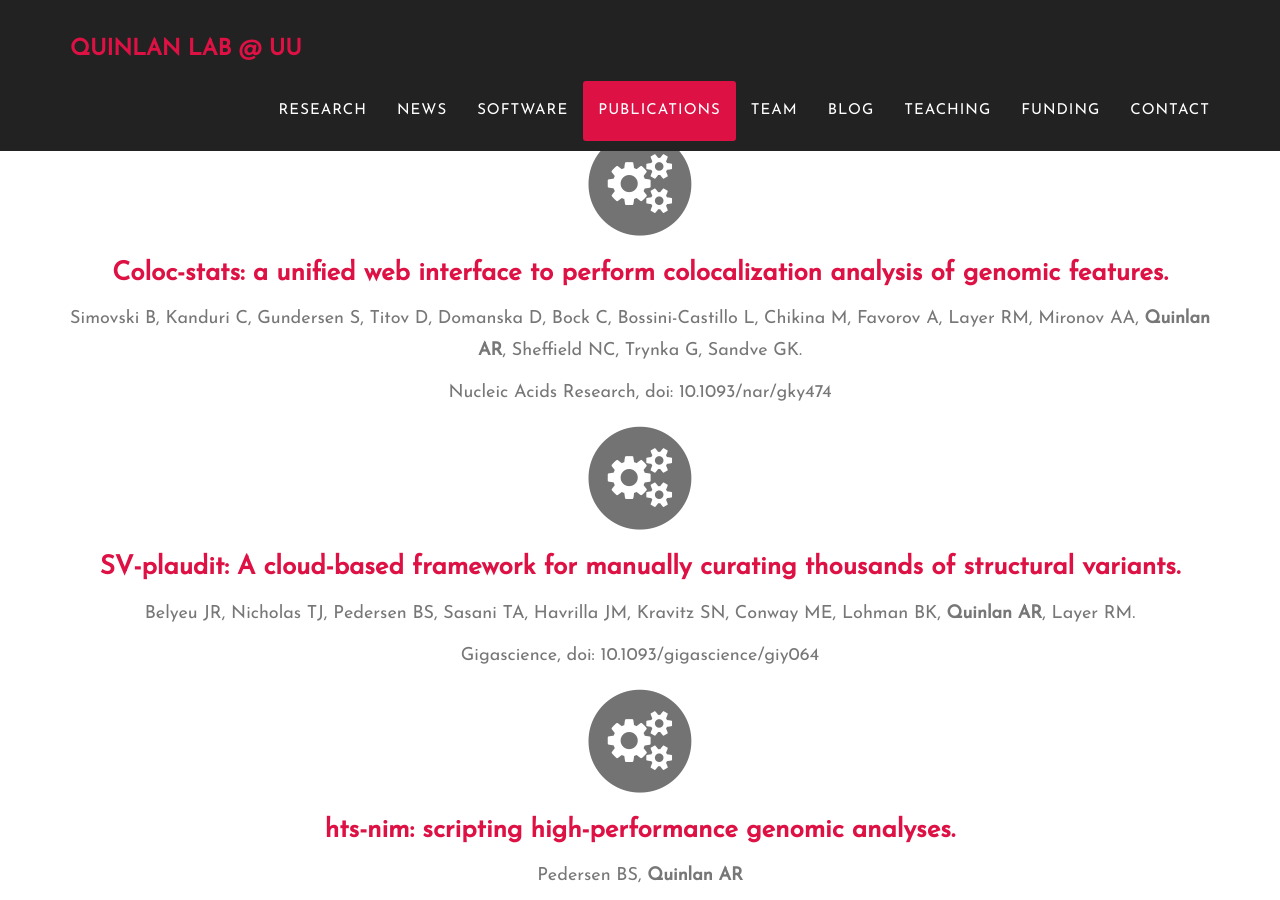
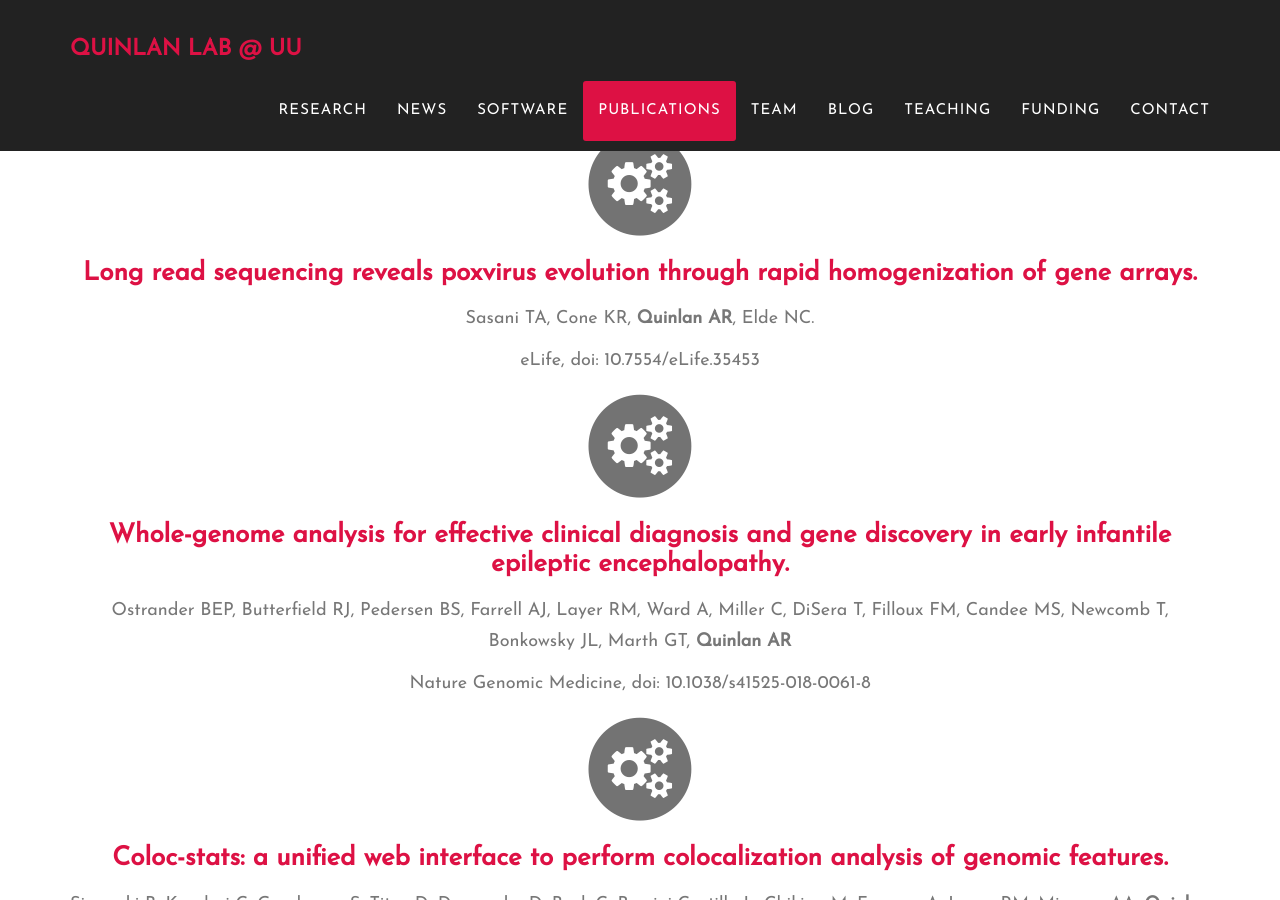
Before and after one commit to arq5x/arq5x.github.io, a Jekyll site: the page built from index.html, in a window 1280 px wide and 900 px high, scrolled down 8826 px. Built offline with Jekyll 4.4.1, drawn with Linux system fonts in a browser that asks for light colours; some web fonts are replaced.

Commit message:
add eiee and vaccinia papers

```diff
--- a/_includes/publications.html
+++ b/_includes/publications.html
@@ -25,6 +25,28 @@
 <!-- 2018 -->
             <div class="row text-center">
             <h2 class="section-heading">2018</h2>
+            </div>
+            <div class="row text-center">
+                <div class="col-md-12">
+                    <span class="fa-stack fa-4x">
+                        <i class="fa fa-circle fa-stack-2x text-secondary"></i>
+                        <i class="fa fa-gears fa-stack-1x fa-inverse"></i>
+                    </span>
+                    <h3 class="service-heading"><a href="https://elifesciences.org/articles/35453">Long read sequencing reveals poxvirus evolution through rapid homogenization of gene arrays.</a></h3>
+                    <p class="text-muted">Sasani TA, Cone KR, <strong>Quinlan AR</strong>, Elde NC.</p>
+                    <p class="text-muted">eLife, doi: 10.7554/eLife.35453</p>
+                </div>
+            </div>
+            <div class="row text-center">
+                <div class="col-md-12">
+                    <span class="fa-stack fa-4x">
+                        <i class="fa fa-circle fa-stack-2x text-secondary"></i>
+                        <i class="fa fa-gears fa-stack-1x fa-inverse"></i>
+                    </span>
+                    <h3 class="service-heading"><a href="https://www.nature.com/articles/s41525-018-0061-8">Whole-genome analysis for effective clinical diagnosis and gene discovery in early infantile epileptic encephalopathy.</a></h3>
+                    <p class="text-muted">Ostrander BEP, Butterfield RJ, Pedersen BS, Farrell AJ, Layer RM, Ward A, Miller C, DiSera T, Filloux FM, Candee MS, Newcomb T, Bonkowsky JL, Marth GT, <strong>Quinlan AR</strong></p>
+                    <p class="text-muted">Nature Genomic Medicine, doi: 10.1038/s41525-018-0061-8</p>
+                </div>
             </div>
             <div class="row text-center">
                 <div class="col-md-12">
```
